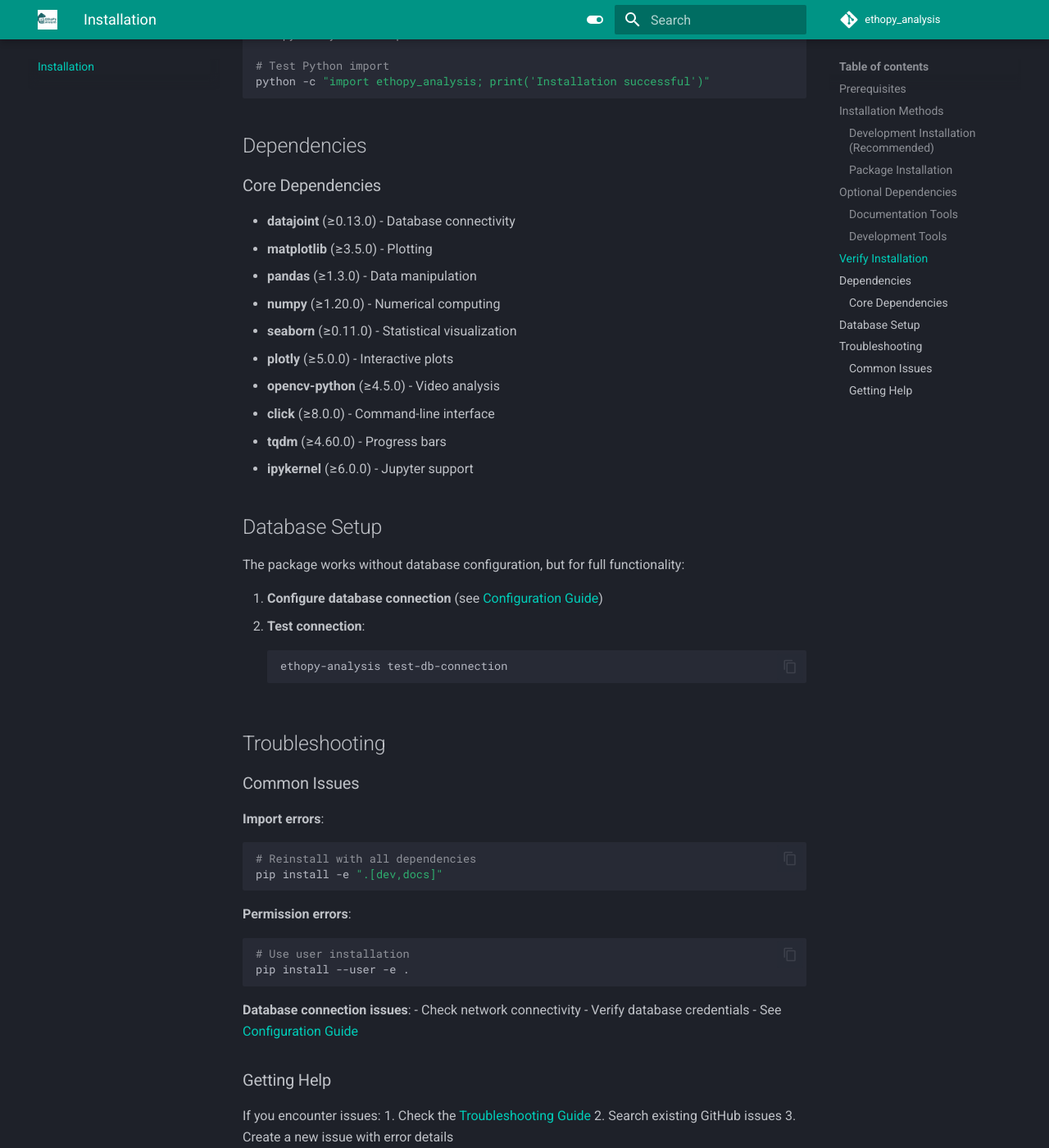
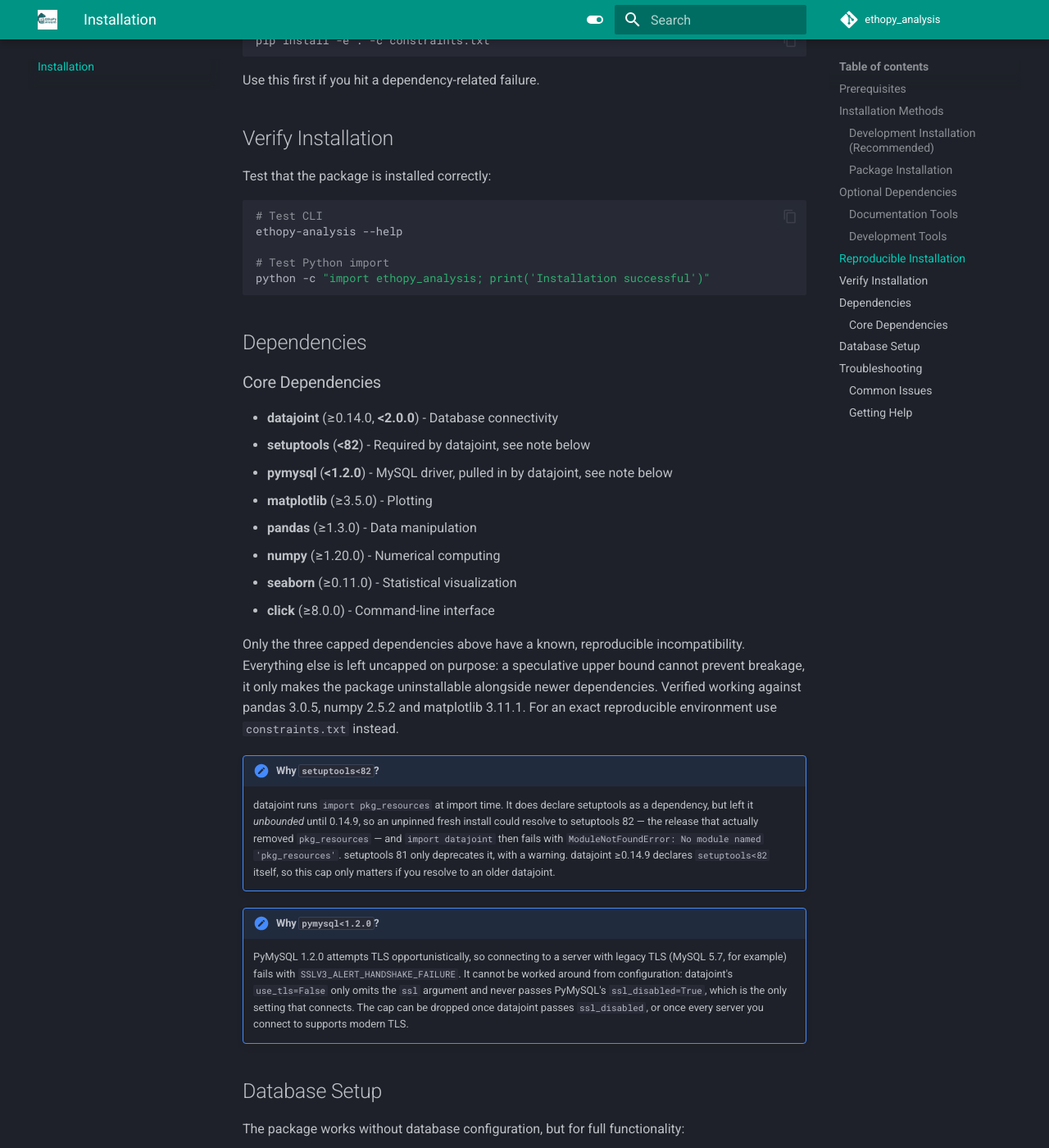
Before and after one commit to ef-lab/ethopy_analysis, an MkDocs documentation site: the page built from docs/installation.md, in a window 1280 px wide and 1400 px high, scrolled down 1412 px. Shown: the whole window at 82% size. Built offline with MkDocs 1.6.1 and Material for MkDocs 9.7.7, drawn with Linux system fonts in a browser that asks for light colours; comment, search, counter and statistics services are not loaded; some of the changed text lies outside the part shown.

Commit message:
Update installation.md

````diff
--- a/docs/installation.md
+++ b/docs/installation.md
@@ -2,7 +2,7 @@
 
 ## Prerequisites
 
-- Python 3.8 or higher
+- Python 3.9 or higher
 - pip package manager
 - Git (for development installation)
 
@@ -56,6 +56,17 @@ Includes:
 - mypy (type checking)
 - jupyter (notebooks)
 
+## Reproducible Installation
+
+`pyproject.toml` declares supported version *ranges*. To install one exact
+combination verified end-to-end against a live EthoPy database:
+
+```bash
+pip install -e . -c constraints.txt
+```
+
+Use this first if you hit a dependency-related failure.
+
 ## Verify Installation
 
 Test that the package is installed correctly:
@@ -71,16 +82,22 @@ python -c "import ethopy_analysis; print('Installation successful')"
 ## Dependencies
 
 ### Core Dependencies
-- **datajoint** (≥0.13.0) - Database connectivity
+- **datajoint** (≥0.14.0, **<2.0.0**) - Database connectivity
+- **setuptools** (**<82**) - Required by datajoint, see note below
+- **pymysql** (**<1.2.0**) - MySQL driver, pulled in by datajoint, see note below
 - **matplotlib** (≥3.5.0) - Plotting
 - **pandas** (≥1.3.0) - Data manipulation
 - **numpy** (≥1.20.0) - Numerical computing
 - **seaborn** (≥0.11.0) - Statistical visualization
-- **plotly** (≥5.0.0) - Interactive plots
-- **opencv-python** (≥4.5.0) - Video analysis
 - **click** (≥8.0.0) - Command-line interface
-- **tqdm** (≥4.60.0) - Progress bars
-- **ipykernel** (≥6.0.0) - Jupyter support
+
+Only the three capped dependencies above have a known, reproducible incompatibility. Everything else is left uncapped on purpose: a speculative upper bound cannot prevent breakage, it only makes the package uninstallable alongside newer dependencies. Verified working against pandas 3.0.5, numpy 2.5.2 and matplotlib 3.11.1. For an exact reproducible environment use `constraints.txt` instead.
+
+!!! note "Why `setuptools<82`?"
+    datajoint runs `import pkg_resources` at import time. It does declare setuptools as a dependency, but left it *unbounded* until 0.14.9, so an unpinned fresh install could resolve to setuptools 82 — the release that actually removed `pkg_resources` — and `import datajoint` then fails with `ModuleNotFoundError: No module named 'pkg_resources'`. setuptools 81 only deprecates it, with a warning. datajoint ≥0.14.9 declares `setuptools<82` itself, so this cap only matters if you resolve to an older datajoint.
+
+!!! note "Why `pymysql<1.2.0`?"
+    PyMySQL 1.2.0 attempts TLS opportunistically, so connecting to a server with legacy TLS (MySQL 5.7, for example) fails with `SSLV3_ALERT_HANDSHAKE_FAILURE`. It cannot be worked around from configuration: datajoint's `use_tls=False` only omits the `ssl` argument and never passes PyMySQL's `ssl_disabled=True`, which is the only setting that connects. The cap can be dropped once datajoint passes `ssl_disabled`, or once every server you connect to supports modern TLS.
 
 ## Database Setup
 
````
